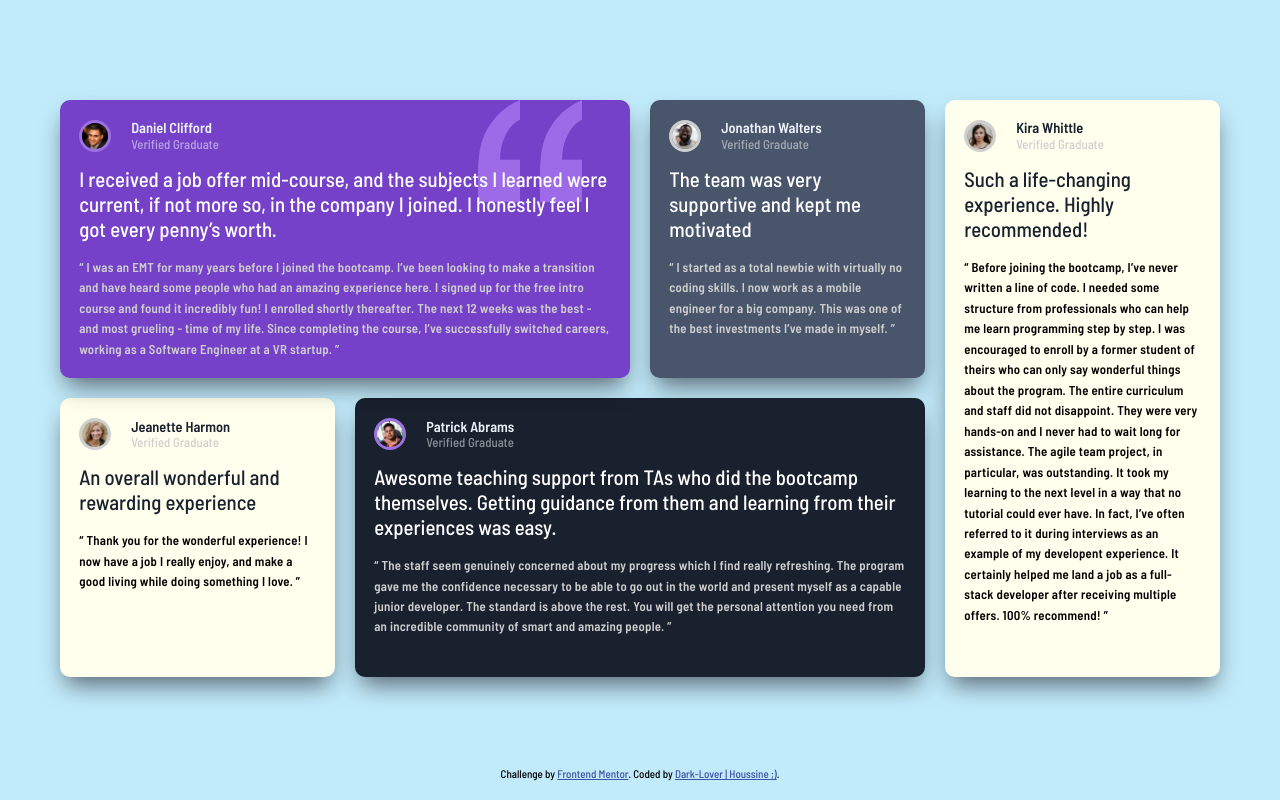
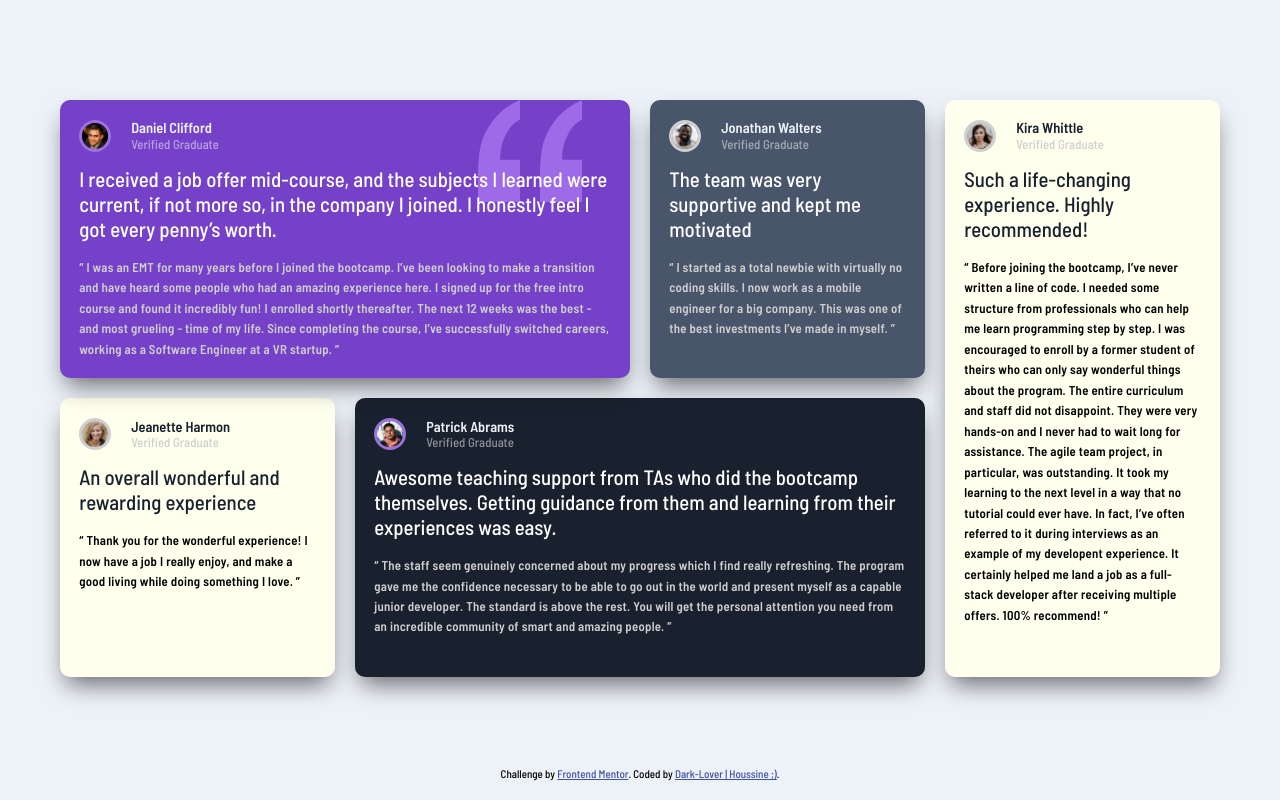
Before and after one commit to Dark-Lover/Testimonials-grid-section, a plain HTML site: page index.html in a window 1280 px wide. Drawn offline with Linux system fonts and the light colour scheme.

Commit message:
Change background color

```diff
--- a/css/style.css
+++ b/css/style.css
@@ -17,7 +17,7 @@ body {
   font-family: "Barlow Semi Condensed", sans-serif;
   font-size: 16px;
   line-height: 1.2;
-  background-color: rgb(193, 234, 250);
+  background-color: hsl(213, 44%, 95%);
 }
 
 #container {
```
